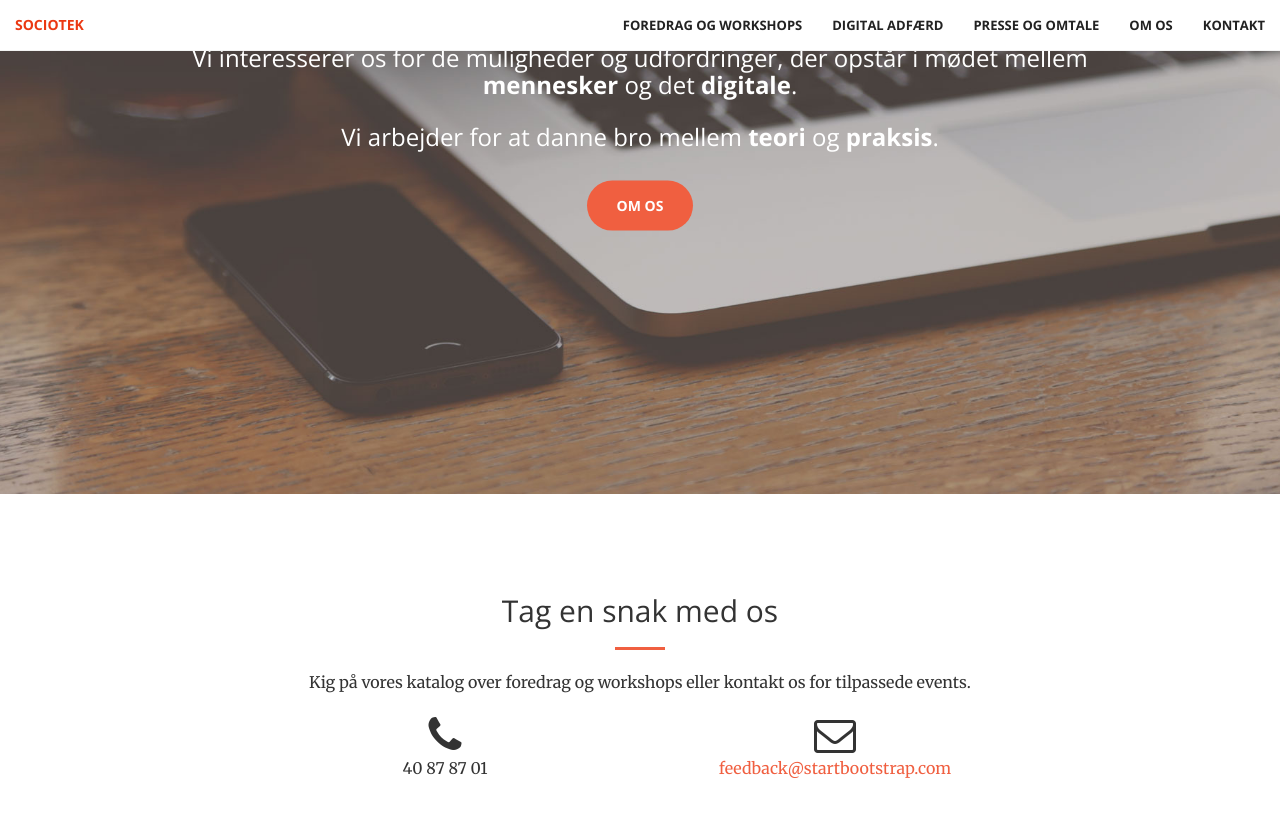
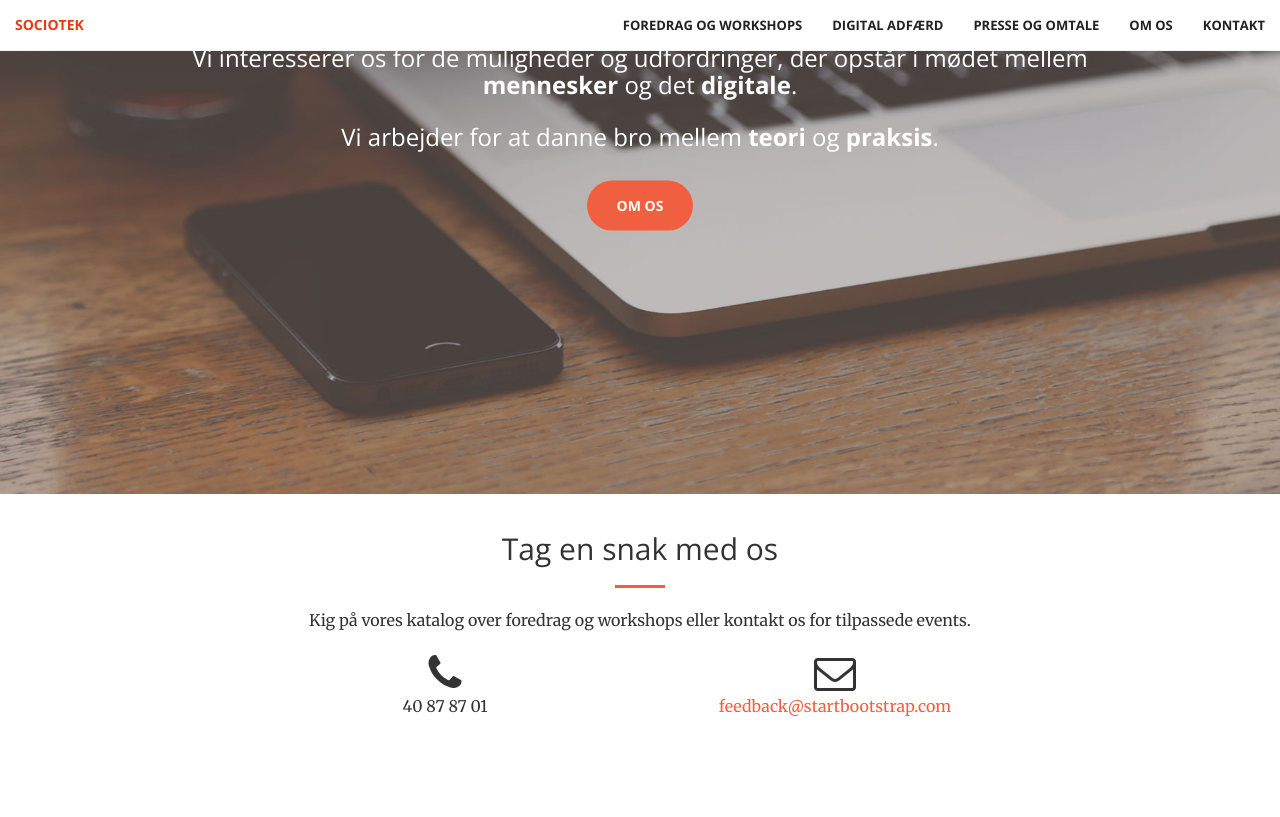
Before and after one commit to sociotek/sociotek.github.io, a Jekyll site: the page built from index.html, in a window 1280 px wide and 900 px high, scrolled down 406 px. Shown: the top 817 px of the window. Built offline with Jekyll 4.4.1, drawn with Linux system fonts in a browser that asks for light colours; after the commit the page ends 1182 px from its top, so only the background shows below that.

```diff
--- a/css/creative.css
+++ b/css/creative.css
@@ -65,7 +65,7 @@
 }
 
 section {
-    padding: 100px 0;
+    padding: 38px 0;
 }
 
 aside {
```
